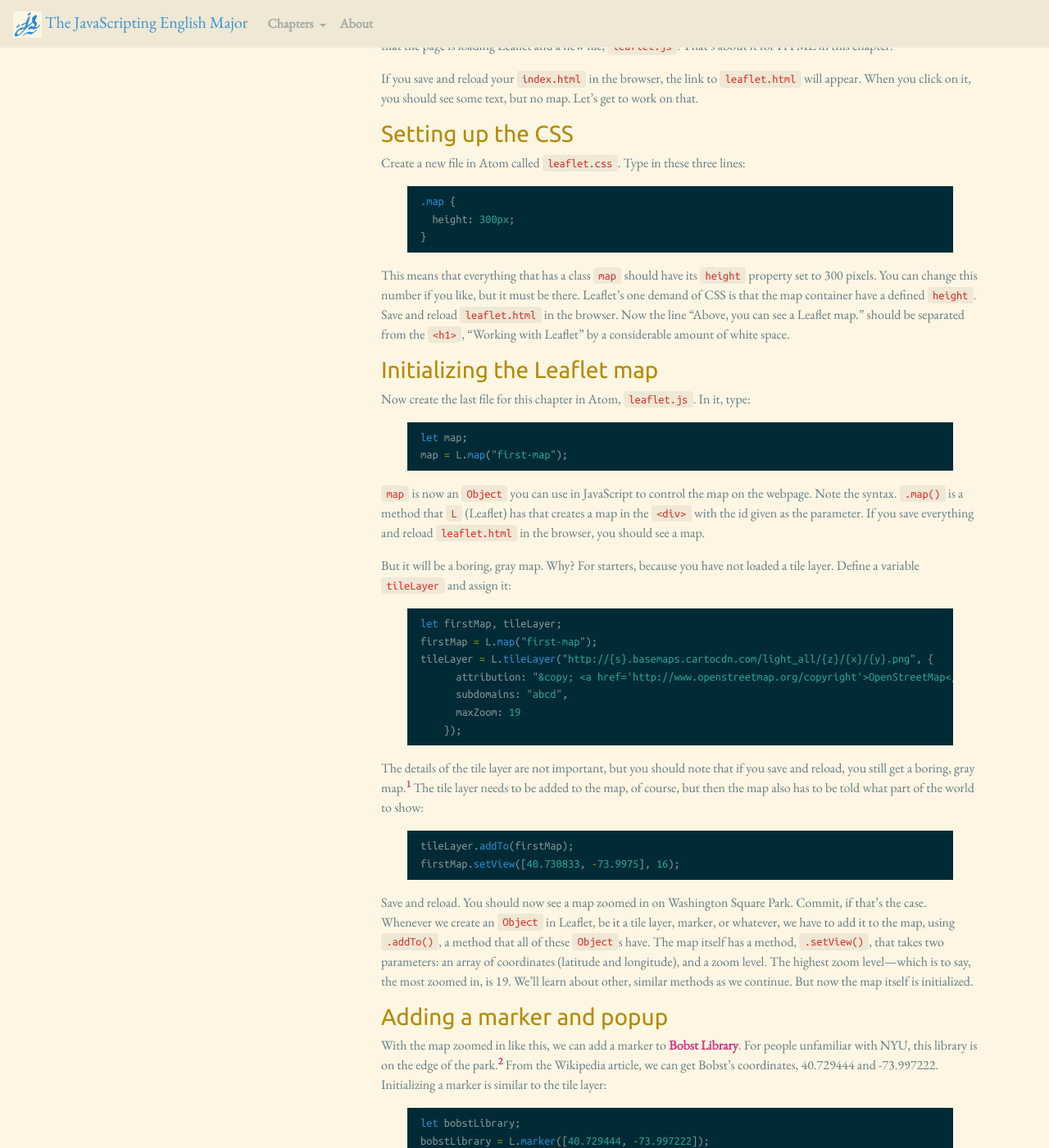
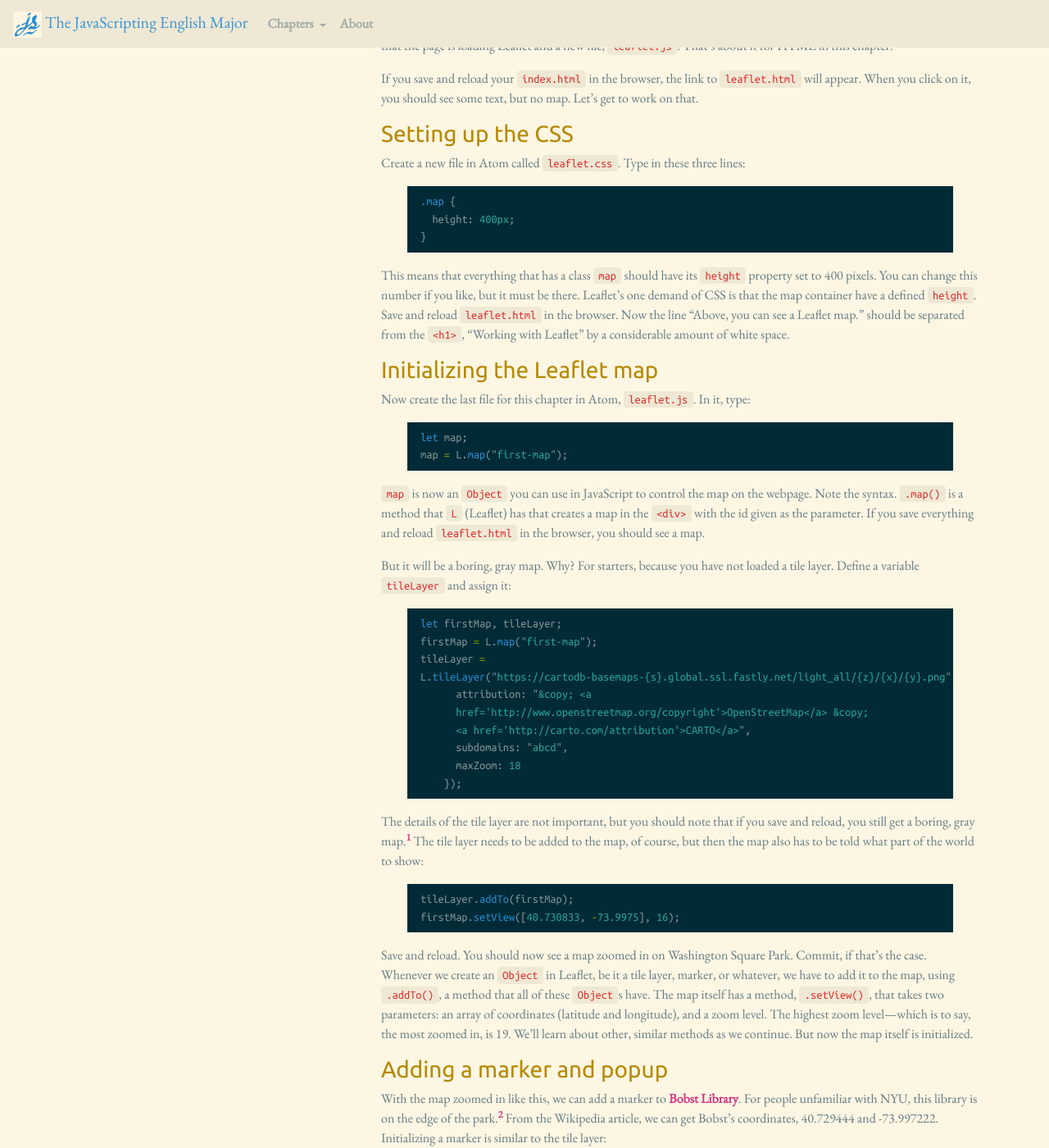
Before and after one commit to muziejus/javascripting-english-major, a Jekyll site: the page built from 10-leaflet.md, in a window 1280 px wide and 1400 px high, scrolled down 1987 px. Shown: the whole window at 82% size. Built offline with Jekyll 4.4.1, drawn with Linux system fonts in a browser that asks for light colours; nearby versions of some CDN libraries.

Commit message:
Change around map defaults.

````diff
--- a/10-leaflet.md
+++ b/10-leaflet.md
@@ -133,12 +133,12 @@
 
 ```css
 .map {
-  height: 300px;
+  height: 400px;
 }
 ```
 
 This means that everything that has a class `map` should have its `height`
-property set to 300 pixels. You can change this number if you like, but it
+property set to 400 pixels. You can change this number if you like, but it
 must be there. Leaflet’s one demand of CSS is that the map container have a
 defined `height`. Save and reload `leaflet.html` in the browser. Now the line
 “Above, you can see a Leaflet map.” should be separated from the `<h1>`,
@@ -164,10 +164,13 @@
 ```javascript
 let firstMap, tileLayer;
 firstMap = L.map("first-map");
-tileLayer = L.tileLayer("http://{s}.basemaps.cartocdn.com/light_all/{z}/{x}/{y}.png", {
-      attribution: "&copy; <a href='http://www.openstreetmap.org/copyright'>OpenStreetMap</a> &copy; <a href='http://carto.com/attributions'>Carto</a>",
+tileLayer =
+L.tileLayer("https://cartodb-basemaps-{s}.global.ssl.fastly.net/light_all/{z}/{x}/{y}.png", {
+      attribution: "&copy; <a
+      href='http://www.openstreetmap.org/copyright'>OpenStreetMap</a> &copy;
+      <a href='http://carto.com/attribution'>CARTO</a>",
       subdomains: "abcd",
-      maxZoom: 19
+      maxZoom: 18
     });
 ```
 
````
